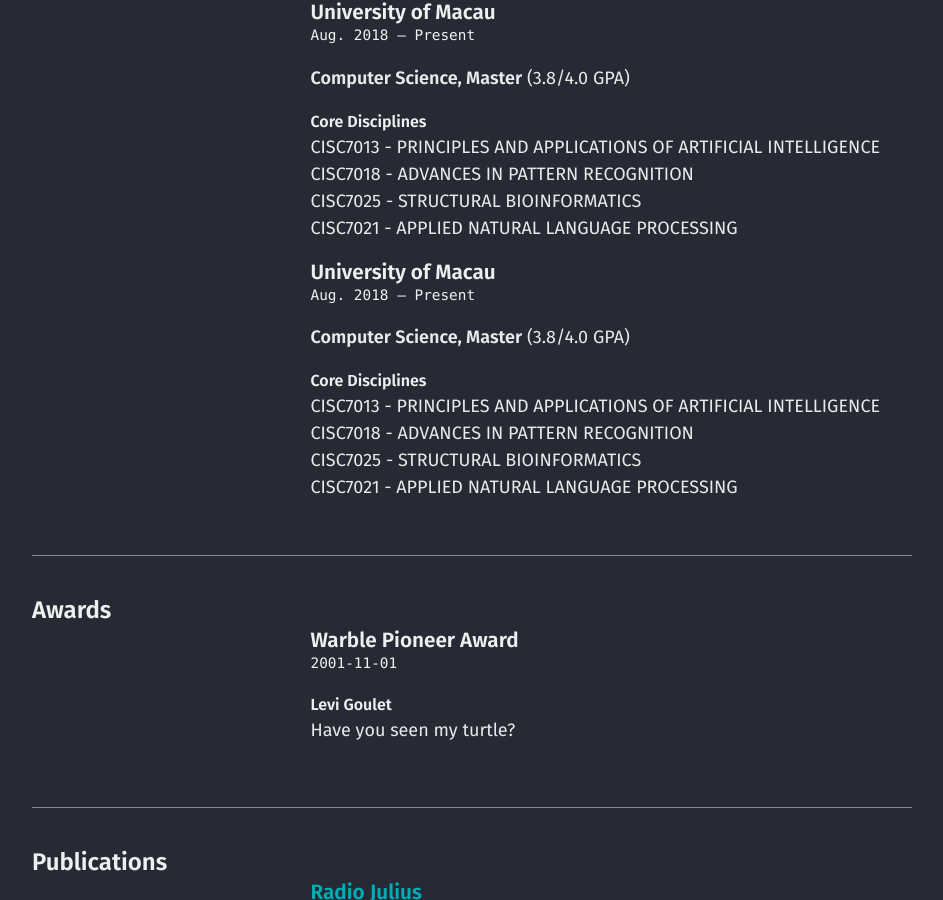
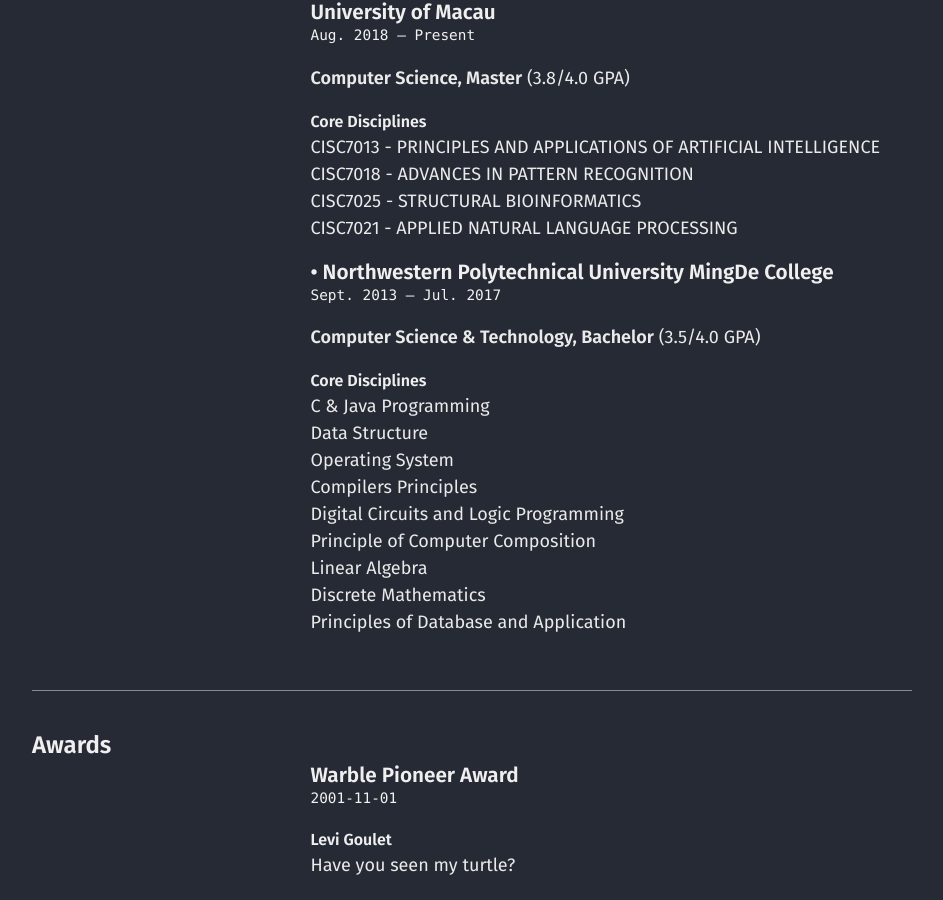
Before and after one commit to chen709847237/chen709847237, a Jekyll site: the page built from cv.md, in a window 1280 px wide and 900 px high, scrolled down 1040 px. Shown: the whole window, without its empty margins (40-983 px from the left). Built offline with Jekyll 4.4.1, drawn with Linux system fonts in a browser that asks for light colours.

Commit message:
Update cv.json

```diff
--- a/_data/cv.json
+++ b/_data/cv.json
@@ -44,17 +44,22 @@
       ]
     },
     {
-      "institution": "University of Macau",
-      "area": "Computer Science",
-      "studyType": "Master",
-      "startDate": "Aug. 2018",
-      "endDate": "",
-      "gpa": "3.8",
+      "institution": "•	Northwestern Polytechnical University MingDe College",
+      "area": "Computer Science & Technology",
+      "studyType": "Bachelor",
+      "startDate": "Sept. 2013",
+      "endDate": "Jul. 2017",
+      "gpa": "3.5",
       "courses": [
-        "CISC7013 - PRINCIPLES AND APPLICATIONS OF ARTIFICIAL INTELLIGENCE",
-        "CISC7018 - ADVANCES IN PATTERN RECOGNITION",
-        "CISC7025	- STRUCTURAL BIOINFORMATICS",
-        "CISC7021 - APPLIED NATURAL LANGUAGE PROCESSING"
+        "C & Java Programming",
+        "Data Structure",
+        "Operating System",
+        "Compilers Principles",
+        "Digital Circuits and Logic Programming",
+        "Principle of Computer Composition",
+        "Linear Algebra",
+        "Discrete Mathematics",
+        "Principles of Database and Application",
       ]
     }
   ],
```
